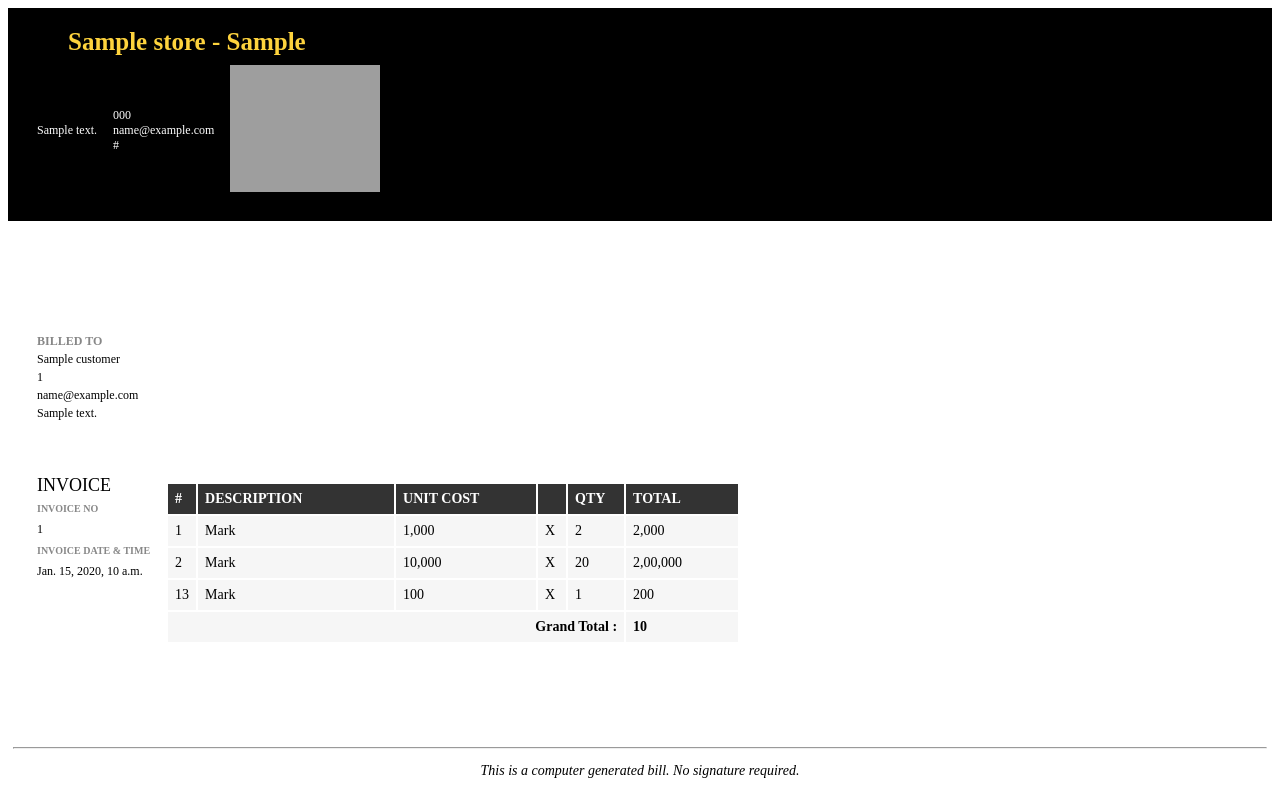
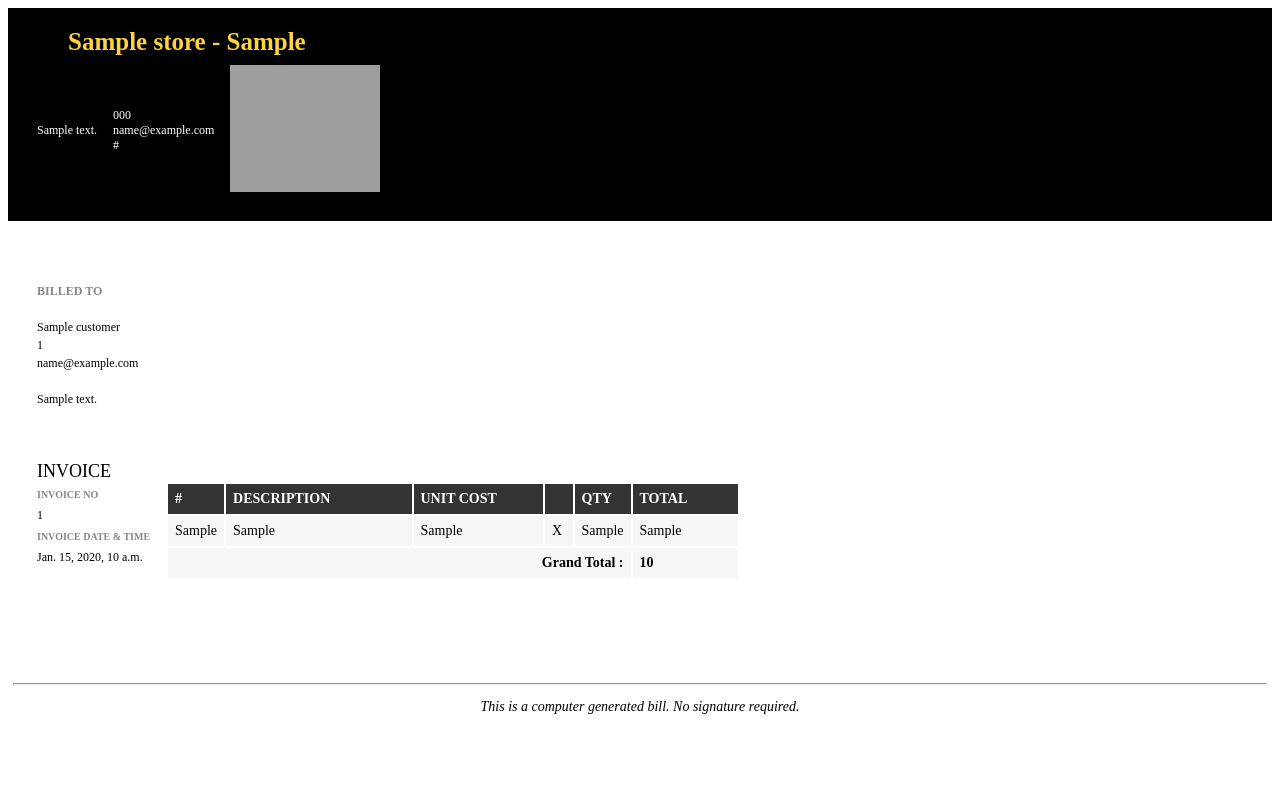
Before and after one commit to muthukumar4999/the-mechanic-backend, a Django app: template the_mechanic_backend/templates/spare_invoice.html in a window 1280 px wide. Run offline with Django 3.2, Linux system fonts and the light colour scheme; the template is opened without the code that fills it: most values are stand-ins (such as "Sample title", 1, 10 or a date in 2020); grey boxes are pictures that could not be loaded.

Commit message:
'Email Functionality'

```diff
--- a/the_mechanic_backend/env_dir/dev.py
+++ b/the_mechanic_backend/env_dir/dev.py
@@ -26,5 +26,5 @@ else:
 db_from_env = dj_database_url.config(conn_max_age=500)
 DATABASES['default'].update(db_from_env)
 
-EMAIL_HOST_USER = ''
-EMAIL_HOST_PASSWORD = ''
+EMAIL_HOST_USER = 'ixespresso@gmail.com'
+EMAIL_HOST_PASSWORD = 'Espresso@1'
--- a/the_mechanic_backend/templates/spare_invoice.html
+++ b/the_mechanic_backend/templates/spare_invoice.html
@@ -129,8 +129,12 @@
     <tr>
         <td width="20%">
             <div class="customer-address">
-                <span class="invoice-heading">BILLED TO</span><br>
-                <span class="customer-details">{{ customer.name }}<br>{{ customer.phone_number }}<br>{{ customer.email }}<br>{{ customer.address }}</span>
+                <span class="invoice-heading">BILLED TO</span><br><br>
+                <span class="customer-details">
+                    {{ customer.name }}<br>
+                    {{ customer.phone_number }} <br>{{ customer.email }} <br><br>
+                    {{ customer.address }}<br>
+                </span>
             </div>
             <br><br><br>
 
@@ -157,32 +161,17 @@
                         <th style="width:20%">TOTAL</th>
 
                     </tr>
-
+                    {% for row in order %}
                     <tr>
-                        <td style="width:5%;">1</td>
-                        <td style="width:35%">Mark</td>
-                        <td style="width:25%">1,000</td>
+                        <td style="width:5%;">{{ row.0 }}</td>
+                        <td style="width:35%">{{ row.1 }}</td>
+                        <td style="width:25%">{{ row.2 }}</td>
                         <td style="width:5%">X</td>
-                        <td style="width:10%">2</td>
-                        <td style="width:20%">2,000</td>
+                        <td style="width:10%">{{ row.3 }}</td>
+                        <td style="width:20%">{{ row.4 }}</td>
                     </tr>
-                    <tr>
-                        <td style="width:5%">2</td>
-                        <td style="width:35%">Mark</td>
-                        <td style="width:25%">10,000</td>
-                        <td style="width:5%">X</td>
-                        <td style="width:10%">20</td>
-                        <td style="width:2%">2,00,000</td>
-                    </tr>
-                    <tr>
-                        <td style="width:5%">13</td>
-                        <td style="width:35%">Mark</td>
-                        <td style="width:25%">100</td>
-                        <td style="width:5%">X</td>
-                        <td style="width:10%">1</td>
-                        <td style="width:20%">200</td>
-                    </tr>
-                    <tr>
+                    {% endfor %}
+                    <tr style="border-top: #333 1px dashed">
                         <td colspan="5" style="text-align: right"><b>Grand Total : </b></td>
                         <td><b>{{ total }}</b></td>
                     </tr>
```
Also changed, not shown: the_mechanic_backend/v0/stock/views.py (+21 -7 lines), the_mechanic_backend/v0/utils.py (+14 -1 lines).
